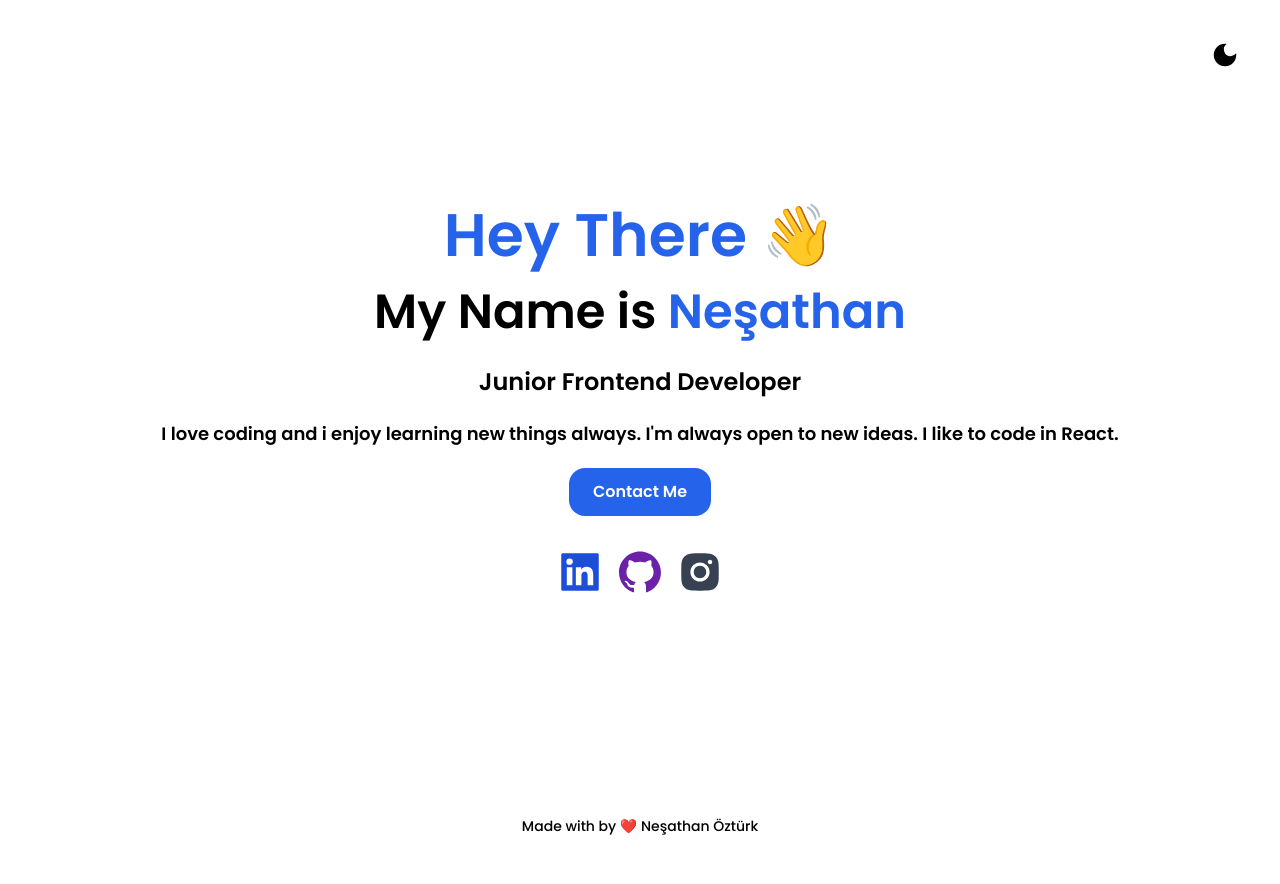
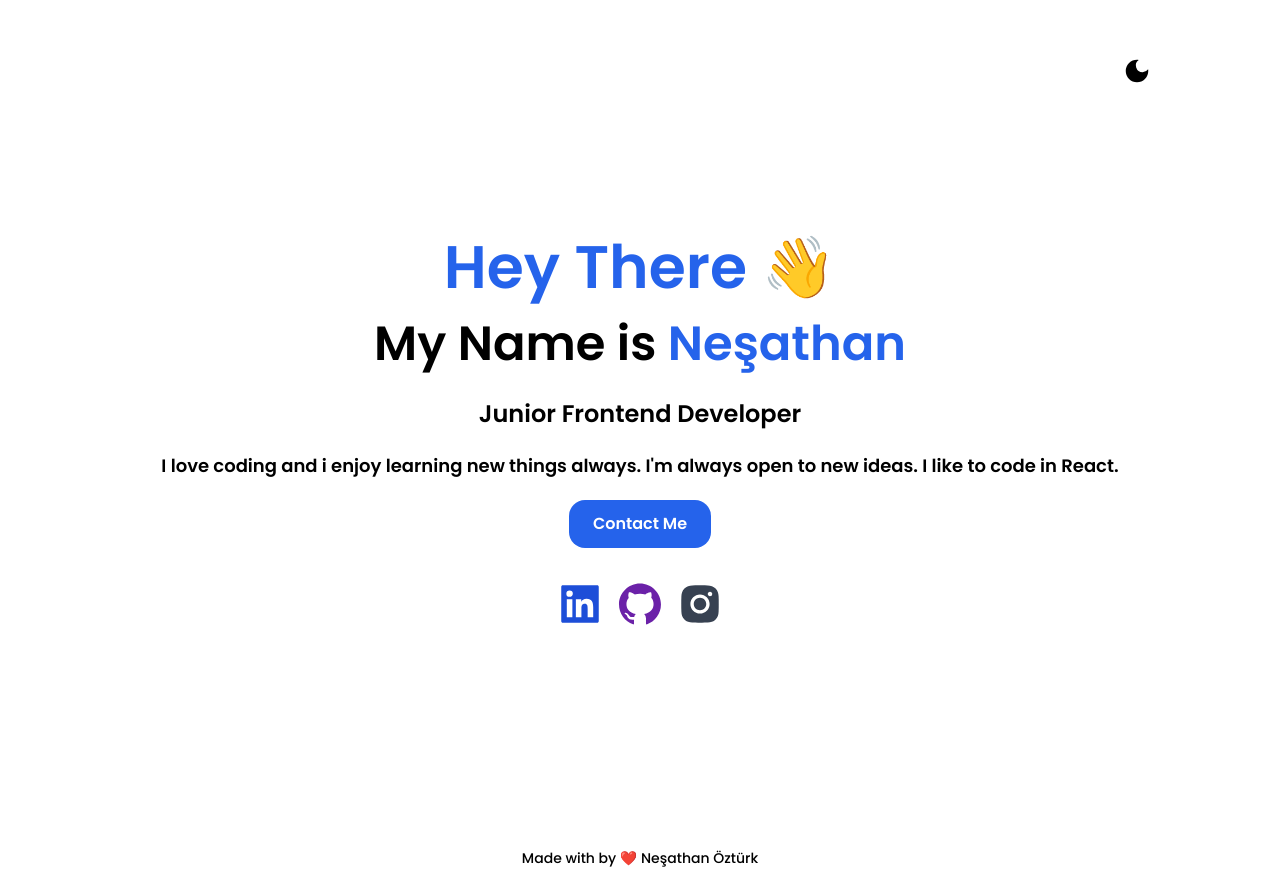
Before and after one commit to nesathanozturk/personel-website, a React (Create React App) app: page / in a window 1280 px wide. Before the commit the page ends 852 px from the top, so only its background shows below. Built offline with nearby package versions, Linux system fonts and the light colour scheme.

Commit message:
style: edited nav

```diff
--- a/src/components/Navbar.js
+++ b/src/components/Navbar.js
@@ -1,20 +1,18 @@
 import React from "react";
 import { MdDarkMode } from "react-icons/md";
-import { BiSun } from "react-icons/bi";
+import { TbSun } from "react-icons/tb";
 
 function Navbar({ darkMode, setDarkMode }) {
   return (
-    <nav className="w-full relative">
-      <span
-        onClick={() => setDarkMode(!darkMode)}
-        className="absolute top-10 right-10 text-3xl cursor-pointer max-sm:text-2xl"
-      >
-        {darkMode ? (
-          <BiSun className="text-white" />
-        ) : (
-          <MdDarkMode className="text-black" />
-        )}
-      </span>
+    <nav className="w-[90%] py-4">
+      <div className="w-full relative">
+        <span
+          onClick={() => setDarkMode(!darkMode)}
+          className="absolute top-10 right-0 text-3xl cursor-pointer max-sm:text-2xl"
+        >
+          {darkMode ? <TbSun className="text-white" /> : <MdDarkMode />}
+        </span>
+      </div>
     </nav>
   );
 }
```
